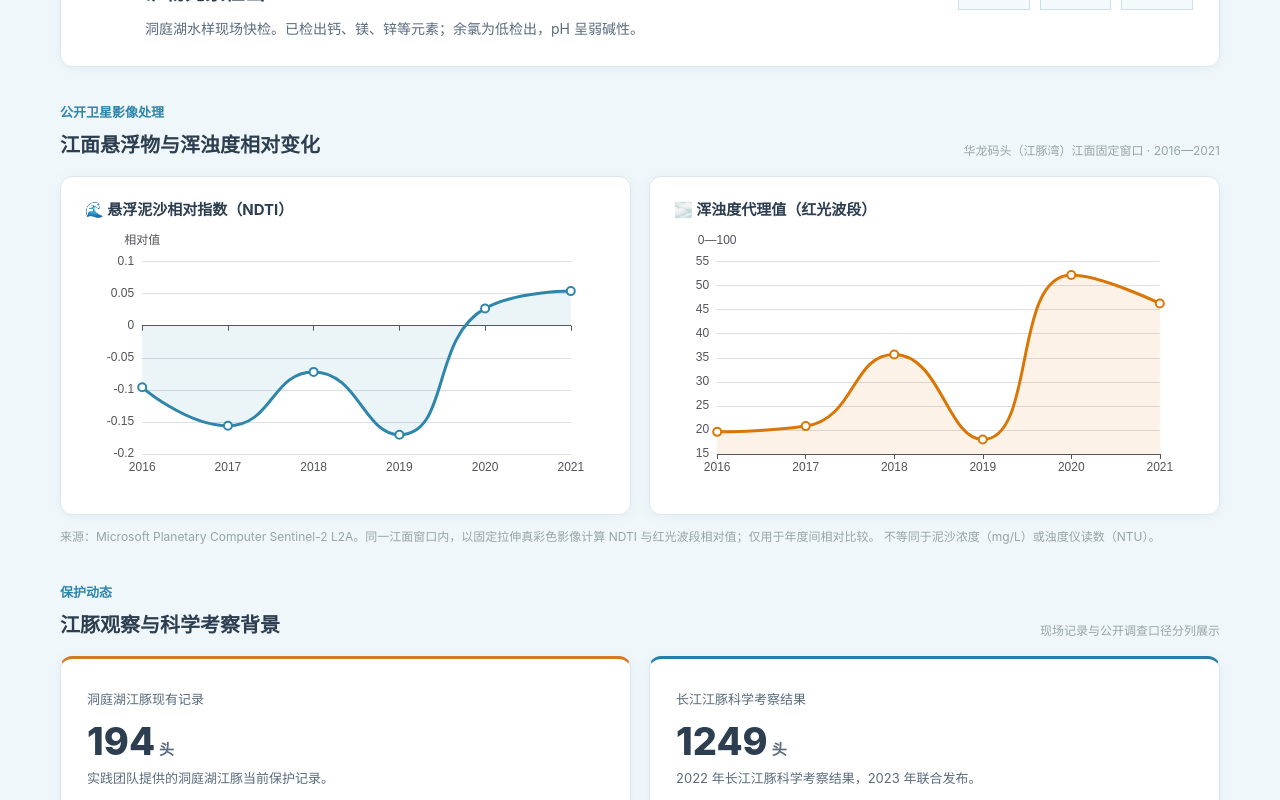
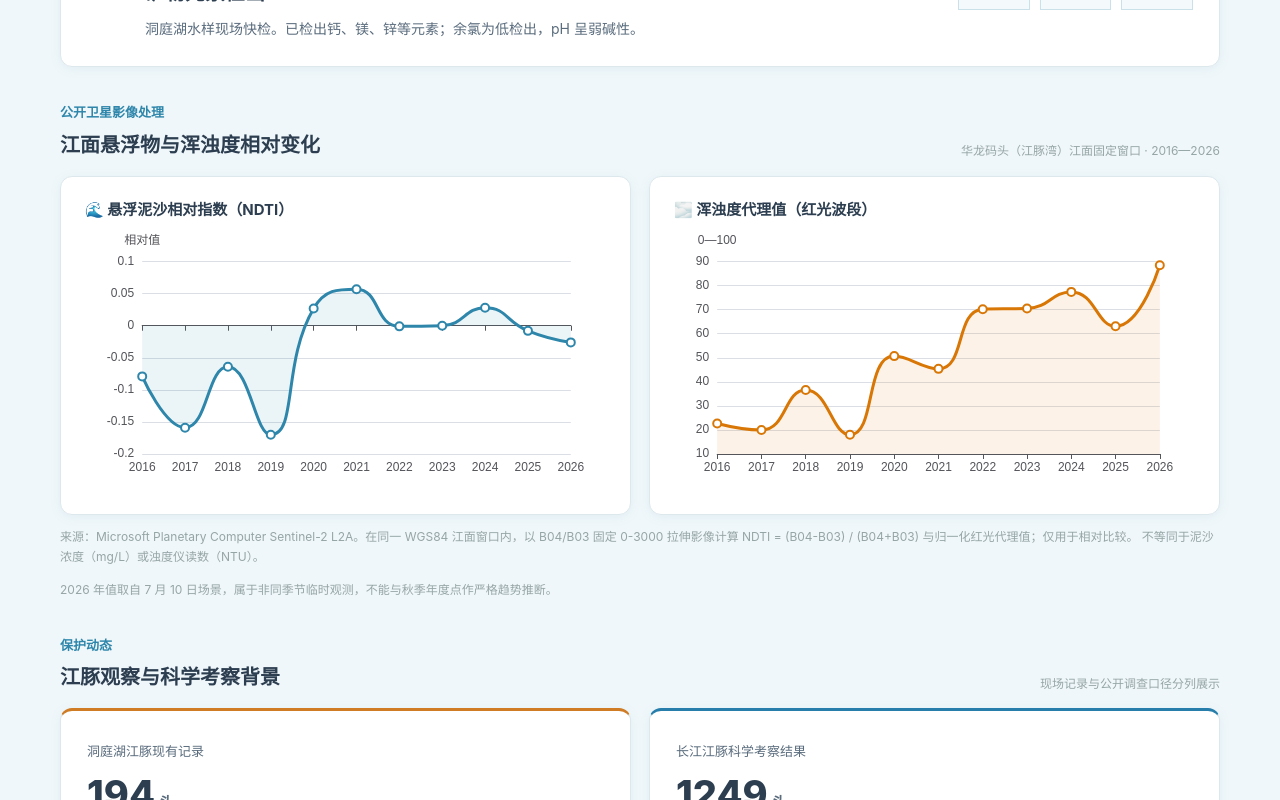
Before and after one commit to Ohh-zjc/zjcvibe-site, a Vue app: page /#/dashboard in a window 1280 px wide. Shown: the part 545-1345 px from the top of the page. Built offline with nearby package versions, Linux system fonts and the light colour scheme.

Commit message:
feat: extend remote sensing data through 2026

```diff
--- a/src/data/dashboard.json
+++ b/src/data/dashboard.json
@@ -14,11 +14,20 @@
   },
   "remote_sensing": {
     "point": "华龙码头（江豚湾）江面固定窗口",
-    "years": [2016, 2017, 2018, 2019, 2020, 2021],
-    "suspended_sediment_index": [-0.096, -0.156, -0.072, -0.17, 0.027, 0.054],
-    "turbidity_proxy": [19.6, 20.8, 35.7, 18.0, 52.2, 46.3],
+    "years": [2016, 2017, 2018, 2019, 2020, 2021, 2022, 2023, 2024, 2025, 2026],
+    "suspended_sediment_index": [-0.079, -0.159, -0.064, -0.17, 0.027, 0.057, -0.001, 0, 0.028, -0.008, -0.026],
+    "turbidity_proxy": [22.7, 20.0, 36.6, 18.0, 50.7, 45.4, 70.2, 70.5, 77.4, 63.1, 88.5],
     "source": "Microsoft Planetary Computer Sentinel-2 L2A",
-    "method": "同一江面窗口内，以固定拉伸真彩色影像计算 NDTI 与红光波段相对值；仅用于年度间相对比较。"
+    "sampleWindowWgs84": [113.0650322, 29.4488699, 113.0664102, 29.4500699],
+    "method": "在同一 WGS84 江面窗口内，以 B04/B03 固定 0-3000 拉伸影像计算 NDTI = (B04-B03) / (B04+B03) 与归一化红光代理值；仅用于相对比较。",
+    "observations": [
+      { "year": 2022, "date": "2022-10-14", "productId": "S2B_MSIL2A_20221014T030659_R075_T49RGN_20221014T205828", "cloudCover": 0.002934 },
+      { "year": 2023, "date": "2023-11-23", "productId": "S2A_MSIL2A_20231123T031021_R075_T49RGN_20241110T065835", "cloudCover": 0.007075 },
+      { "year": 2024, "date": "2024-11-07", "productId": "S2A_MSIL2A_20241107T030921_R075_T49RGN_20241107T061950", "cloudCover": 0.004337 },
+      { "year": 2025, "date": "2025-11-24", "productId": "S2A_MSIL2A_20251124T031151_R075_T49RFN_20251124T062112", "cloudCover": 0.004761 },
+      { "year": 2026, "date": "2026-07-10", "productId": "S2C_MSIL2A_20260710T030521_R075_T49RFN_20260710T081800", "cloudCover": 5.260231 }
+    ],
+    "currentObservationNote": "2026 年值取自 7 月 10 日场景，属于非同季节临时观测，不能与秋季年度点作严格趋势推断。"
   },
   "water_quality": {
     "years": [2016, 2017, 2018, 2019, 2020, 2021, 2022, 2023, 2024, 2025, 2026],
--- a/src/views/Dashboard.vue
+++ b/src/views/Dashboard.vue
@@ -52,7 +52,7 @@
           <p class="section-kicker">公开卫星影像处理</p>
           <h3>江面悬浮物与浑浊度相对变化</h3>
         </div>
-        <span class="section-meta">{{ remoteSensing.point }} · 2016—2021</span>
+        <span class="section-meta">{{ remoteSensing.point }} · {{ remoteSensing.years[0] }}—{{ remoteSensing.years.at(-1) }}</span>
       </div>
       <div class="chart-row">
         <div class="chart-panel data-card">
@@ -65,6 +65,7 @@
         </div>
       </div>
       <p class="remote-note">来源：{{ remoteSensing.source }}。{{ remoteSensing.method }} 不等同于泥沙浓度（mg/L）或浊度仪读数（NTU）。</p>
+      <p class="remote-note remote-note--current">{{ remoteSensing.currentObservationNote }}</p>
     </section>
 
     <section class="dashboard-section">
```
